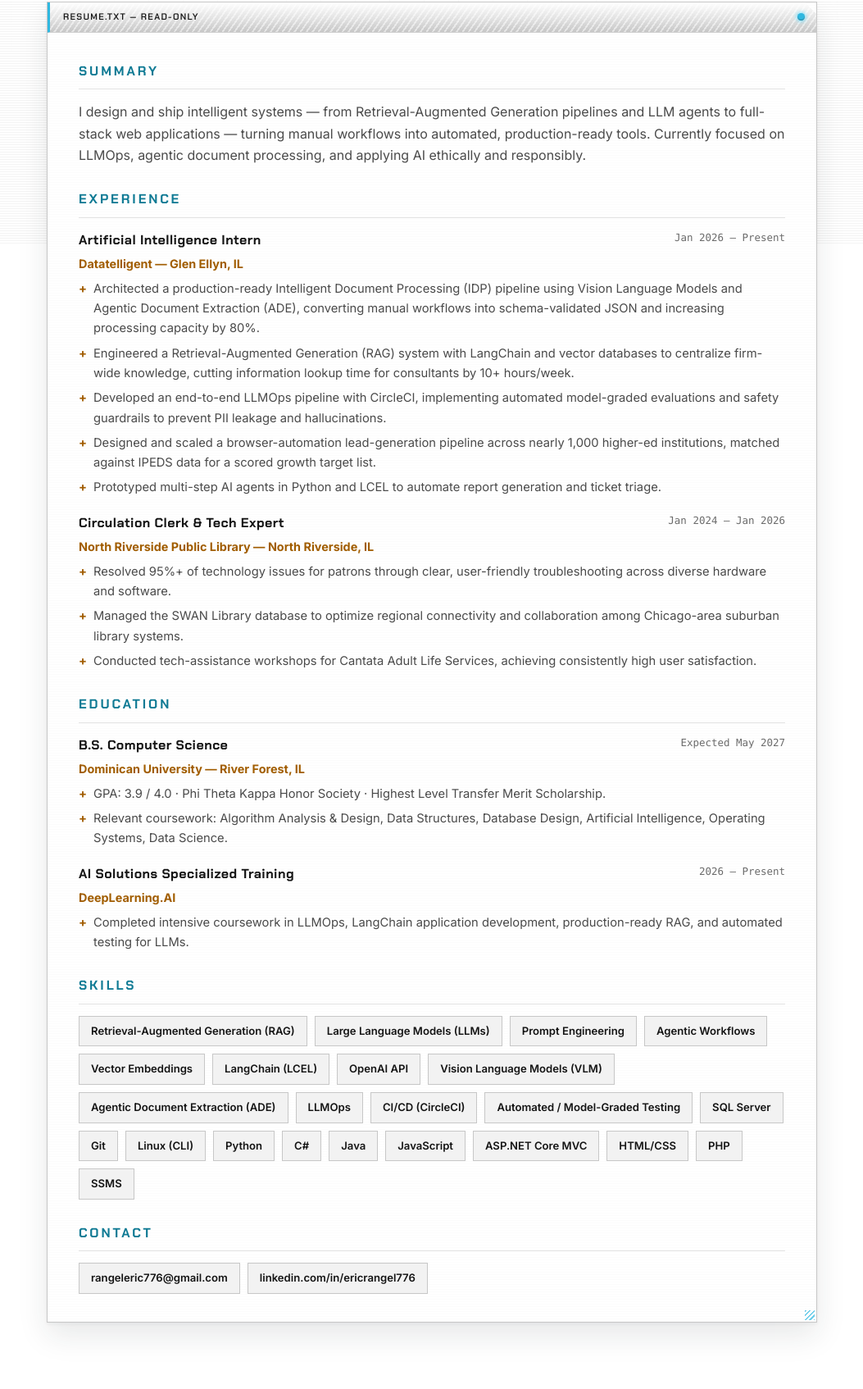
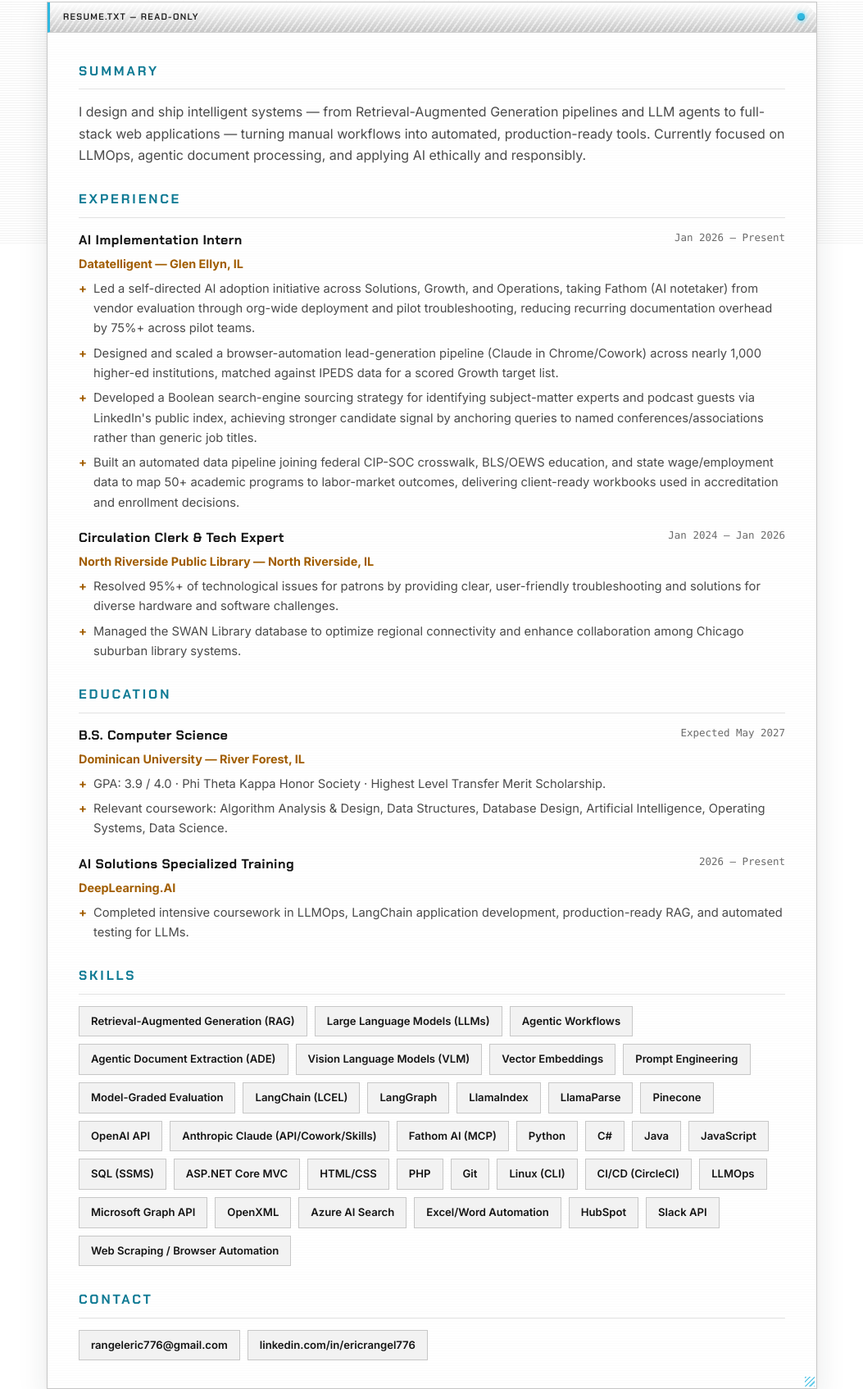
Before and after one commit to ericrangel776/ericrangel776.github.io, a plain HTML site: page resume.html in a window 1280 px wide. Shown: the part 502-2196 px from the top of the page at 82% size, without its empty margins (113-1166 px from the left). Drawn offline with Linux system fonts and the light colour scheme; no server answers.

Commit message:
Update résumé content across the site to the 2026 AI Workflow version
Replaces the downloadable PDF and syncs the Experience and Skills
content on index.html and resume.html to match: new Datatelligent
bullets (AI adoption/Fathom rollout, browser-automation lead-gen,
Boolean sourcing, CIP-SOC/BLS data pipeline), trimmed library bullets,
and an expanded/reorganized skills list (LangGraph, LlamaIndex,
LlamaParse, Pinecone, Anthropic Claude, Fathom AI, Microsoft Graph
API, OpenXML, Azure AI Search, Excel/Word Automation, HubSpot, Slack
API, Web Scraping/Browser Automation) grouped into the same four
categories the new resume uses.

```diff
--- a/resume.html
+++ b/resume.html
@@ -199,16 +199,15 @@
 
             <div class="resume-entry">
               <div class="resume-entry-head">
-                <h3>Artificial Intelligence Intern</h3>
+                <h3>AI Implementation Intern</h3>
                 <span class="when">Jan 2026 — Present</span>
               </div>
               <span class="org">Datatelligent — Glen Ellyn, IL</span>
               <ul>
-                <li>Architected a production-ready Intelligent Document Processing (IDP) pipeline using Vision Language Models and Agentic Document Extraction (ADE), converting manual workflows into schema-validated JSON and increasing processing capacity by 80%.</li>
-                <li>Engineered a Retrieval-Augmented Generation (RAG) system with LangChain and vector databases to centralize firm-wide knowledge, cutting information lookup time for consultants by 10+ hours/week.</li>
-                <li>Developed an end-to-end LLMOps pipeline with CircleCI, implementing automated model-graded evaluations and safety guardrails to prevent PII leakage and hallucinations.</li>
-                <li>Designed and scaled a browser-automation lead-generation pipeline across nearly 1,000 higher-ed institutions, matched against IPEDS data for a scored growth target list.</li>
-                <li>Prototyped multi-step AI agents in Python and LCEL to automate report generation and ticket triage.</li>
+                <li>Led a self-directed AI adoption initiative across Solutions, Growth, and Operations, taking Fathom (AI notetaker) from vendor evaluation through org-wide deployment and pilot troubleshooting, reducing recurring documentation overhead by 75%+ across pilot teams.</li>
+                <li>Designed and scaled a browser-automation lead-generation pipeline (Claude in Chrome/Cowork) across nearly 1,000 higher-ed institutions, matched against IPEDS data for a scored Growth target list.</li>
+                <li>Developed a Boolean search-engine sourcing strategy for identifying subject-matter experts and podcast guests via LinkedIn's public index, achieving stronger candidate signal by anchoring queries to named conferences/associations rather than generic job titles.</li>
+                <li>Built an automated data pipeline joining federal CIP-SOC crosswalk, BLS/OEWS education, and state wage/employment data to map 50+ academic programs to labor-market outcomes, delivering client-ready workbooks used in accreditation and enrollment decisions.</li>
               </ul>
             </div>
 
@@ -219,9 +218,8 @@
               </div>
               <span class="org">North Riverside Public Library — North Riverside, IL</span>
               <ul>
-                <li>Resolved 95%+ of technology issues for patrons through clear, user-friendly troubleshooting across diverse hardware and software.</li>
-                <li>Managed the SWAN Library database to optimize regional connectivity and collaboration among Chicago-area suburban library systems.</li>
-                <li>Conducted tech-assistance workshops for Cantata Adult Life Services, achieving consistently high user satisfaction.</li>
+                <li>Resolved 95%+ of technological issues for patrons by providing clear, user-friendly troubleshooting and solutions for diverse hardware and software challenges.</li>
+                <li>Managed the SWAN Library database to optimize regional connectivity and enhance collaboration among Chicago suburban library systems.</li>
               </ul>
             </div>
           </div>
@@ -258,27 +256,39 @@
             <div class="tag-row">
               <span class="tag">Retrieval-Augmented Generation (RAG)</span>
               <span class="tag">Large Language Models (LLMs)</span>
+              <span class="tag">Agentic Workflows</span>
+              <span class="tag">Agentic Document Extraction (ADE)</span>
+              <span class="tag">Vision Language Models (VLM)</span>
+              <span class="tag">Vector Embeddings</span>
               <span class="tag">Prompt Engineering</span>
-              <span class="tag">Agentic Workflows</span>
-              <span class="tag">Vector Embeddings</span>
+              <span class="tag">Model-Graded Evaluation</span>
               <span class="tag">LangChain (LCEL)</span>
+              <span class="tag">LangGraph</span>
+              <span class="tag">LlamaIndex</span>
+              <span class="tag">LlamaParse</span>
+              <span class="tag">Pinecone</span>
               <span class="tag">OpenAI API</span>
-              <span class="tag">Vision Language Models (VLM)</span>
-              <span class="tag">Agentic Document Extraction (ADE)</span>
-              <span class="tag">LLMOps</span>
-              <span class="tag">CI/CD (CircleCI)</span>
-              <span class="tag">Automated / Model-Graded Testing</span>
-              <span class="tag">SQL Server</span>
-              <span class="tag">Git</span>
-              <span class="tag">Linux (CLI)</span>
+              <span class="tag">Anthropic Claude (API/Cowork/Skills)</span>
+              <span class="tag">Fathom AI (MCP)</span>
               <span class="tag">Python</span>
               <span class="tag">C#</span>
               <span class="tag">Java</span>
               <span class="tag">JavaScript</span>
+              <span class="tag">SQL (SSMS)</span>
               <span class="tag">ASP.NET Core MVC</span>
               <span class="tag">HTML/CSS</span>
               <span class="tag">PHP</span>
-              <span class="tag">SSMS</span>
+              <span class="tag">Git</span>
+              <span class="tag">Linux (CLI)</span>
+              <span class="tag">CI/CD (CircleCI)</span>
+              <span class="tag">LLMOps</span>
+              <span class="tag">Microsoft Graph API</span>
+              <span class="tag">OpenXML</span>
+              <span class="tag">Azure AI Search</span>
+              <span class="tag">Excel/Word Automation</span>
+              <span class="tag">HubSpot</span>
+              <span class="tag">Slack API</span>
+              <span class="tag">Web Scraping / Browser Automation</span>
             </div>
           </div>
 
```
Also changed, not shown: index.html (+38 -28 lines), 1 other file.
